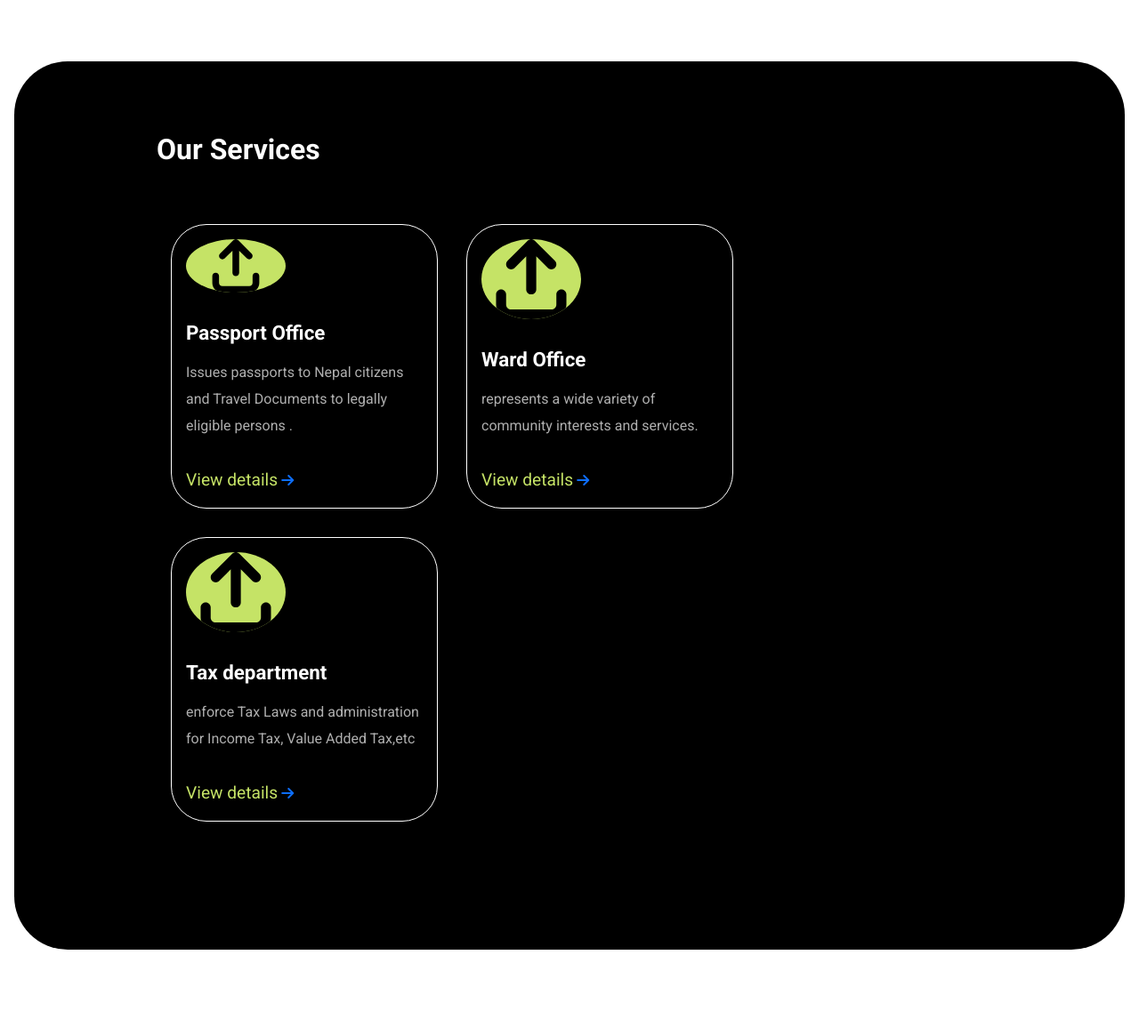
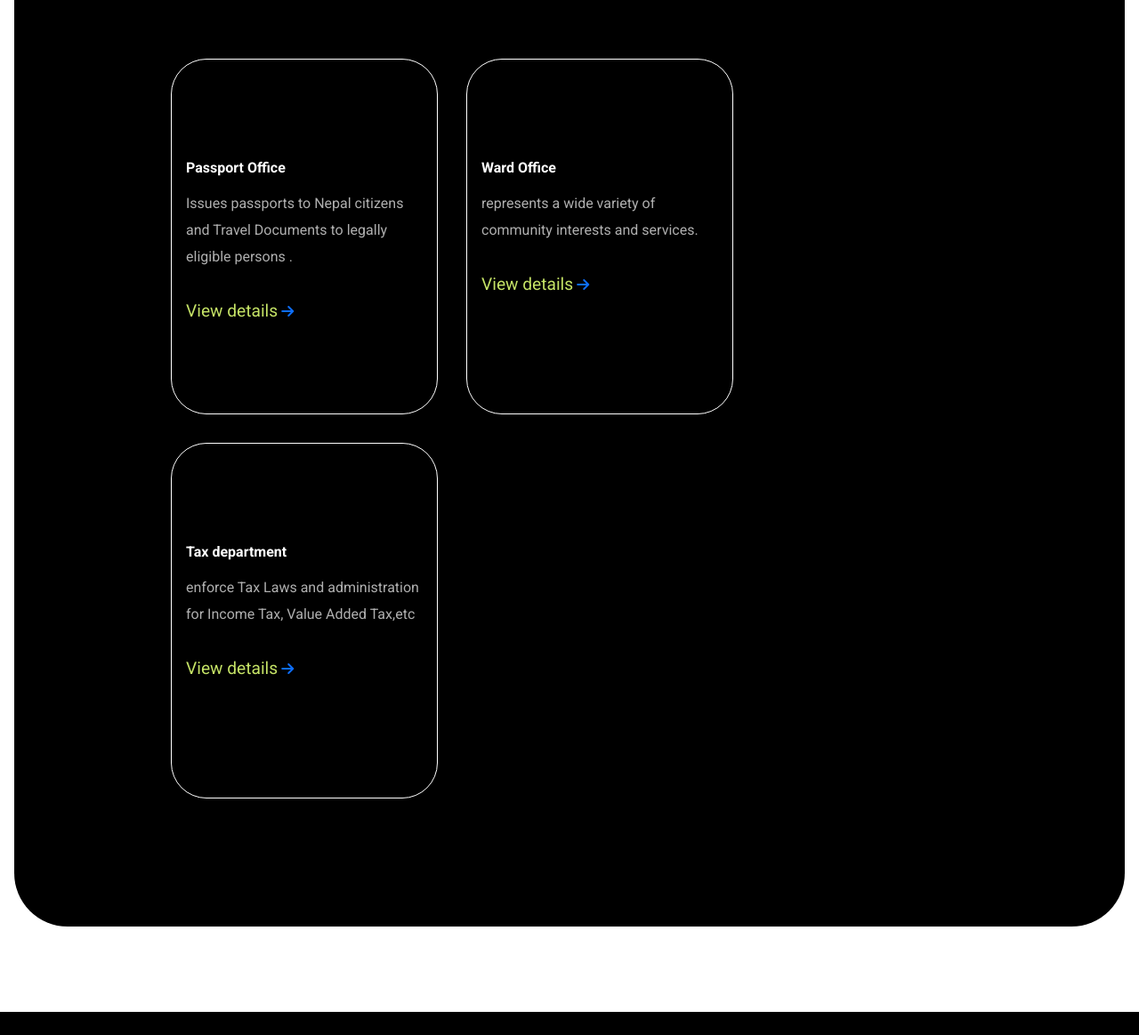
Before and after one commit to binayrijal/hackthonpro, a Django app: page / in a window 1280 px wide. Shown: the part 713-1877 px from the top of the page at 89% size. After the commit the page ends 1851 px from the top, so only its background shows below. Run offline with Django 4.2, Linux system fonts and the light colour scheme; some libraries are stand-ins or nearby versions.

Commit message:
margin correction  service card logo change  and width and height of the card also changed

```diff
--- a/Hakathon/static/css/main.css
+++ b/Hakathon/static/css/main.css
@@ -2,16 +2,17 @@
 @import url('https://fonts.googleapis.com/css2?family=Montserrat:wght@400;600;700;800&display=swap');
 
 #home-section {
+
     background-color: #f5f5f5;
-    padding: 3rem 0;
     border-bottom-left-radius: 120px;
     border-bottom-right-radius: 120px;
 
 }
 
 .home-container {
-    margin: 5rem;
-    padding: 0 2rem;
+    margin: 3rem;
+    margin-top: -1rem;
+    padding: 1rem;
     display: flex;
     flex-direction: row-reverse;
     justify-content: space-between;
@@ -19,6 +20,7 @@
 }
 
 .home-image {
+    min-width: 400px;
     width: 100%;
     padding-left: 8rem;
 }
@@ -145,22 +147,20 @@ span {
     margin: 1rem;
     width: 30%;
     min-width: 300px;
-    height: 20rem;
-
+    height: 25rem;
 }
 
 .service-article svg {
     border-radius: 50%;
     margin: 1rem;
-    background-color: #C5E366;
-    color: white;
-    width: 7rem;
-    height: 7rem;
+    color: #C5E366;
+    width: 4rem;
+    height: 4rem;
 }
 
 .service-article__header {
     padding: 1rem;
-    font-size: 1.4rem;
+    font-size: 1rem;
     font-weight: bold;
 
 
```
